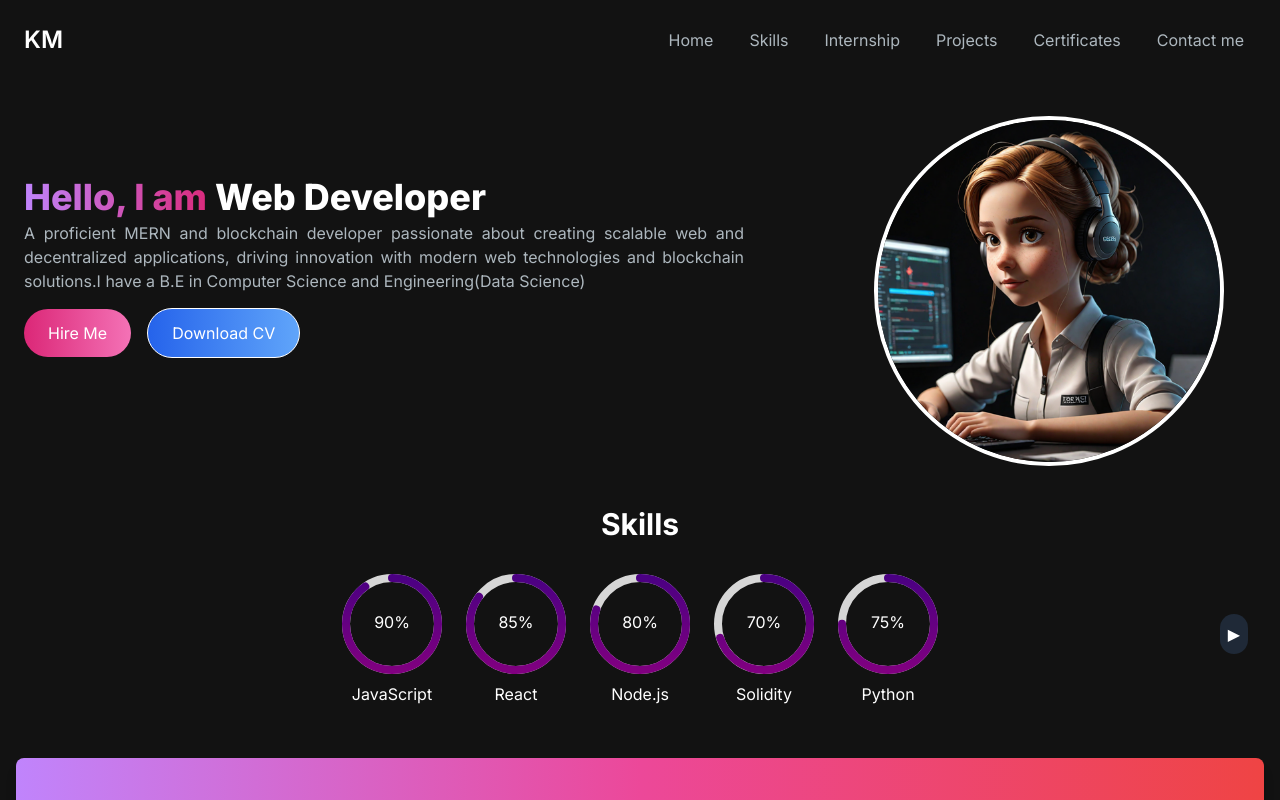
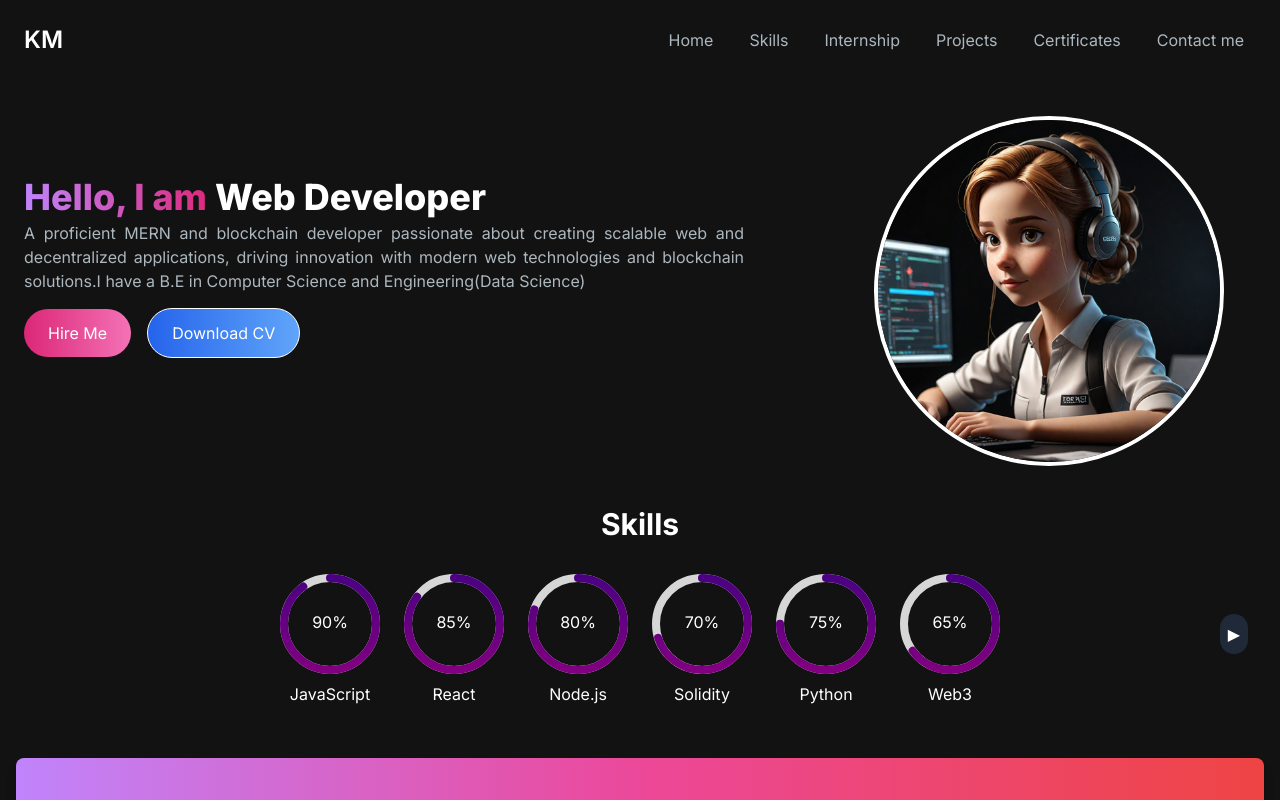
Before and after one commit to KanishkaMohata21/Portfolio, a Next.js app: page / in a window 1280 px wide. Shown: the top 800 px of the page. Built offline with nearby package versions, Linux system fonts and the light colour scheme.

Commit message:
Update Skills.jsx

```diff
--- a/src/app/Components/Skills.jsx
+++ b/src/app/Components/Skills.jsx
@@ -1,5 +1,5 @@
 "use client"
-import React, { useState } from 'react';
+import React, { useState, useEffect } from 'react';
 import { CircularProgressbar, buildStyles } from 'react-circular-progressbar';
 import 'react-circular-progressbar/dist/styles.css';
 
@@ -18,7 +18,20 @@ const skills = [
 
 const Skills = () => {
   const [startIndex, setStartIndex] = useState(0);
-  const skillsPerPage = 5;
+  const [isMobile, setIsMobile] = useState(false);
+
+  useEffect(() => {
+    const handleResize = () => {
+      setIsMobile(window.innerWidth < 640);
+    };
+
+    window.addEventListener('resize', handleResize);
+    handleResize(); // Initial check
+
+    return () => window.removeEventListener('resize', handleResize);
+  }, []);
+
+  const skillsPerPage = isMobile ? 2 : 6;
 
   const visibleSkills = skills.slice(startIndex, startIndex + skillsPerPage);
 
@@ -43,7 +56,7 @@ const Skills = () => {
             &#9664;
           </button>
         )}
-        <div className="grid grid-cols-1 sm:grid-cols-2 md:grid-cols-3 lg:grid-cols-5 gap-6">
+        <div className={`grid ${isMobile ? 'grid-cols-2' : 'grid-cols-6'} gap-6`}>
           {visibleSkills.map(skill => (
             <div key={skill.id} className="flex flex-col items-center">
               <div style={{ width: 100, height: 100, marginBottom: 20 }}>
@@ -71,7 +84,7 @@ const Skills = () => {
             </div>
           ))}
         </div>
-        {startIndex + skillsPerPage < skills.length && (
+        {(startIndex + skillsPerPage) < skills.length && (
           <button onClick={nextSkills} className="absolute right-0 p-2 bg-gray-800 text-white rounded-full">
             &#9654;
           </button>
```
